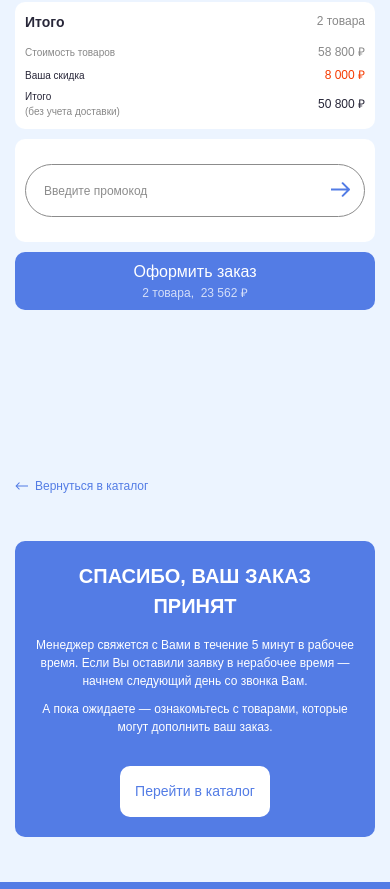
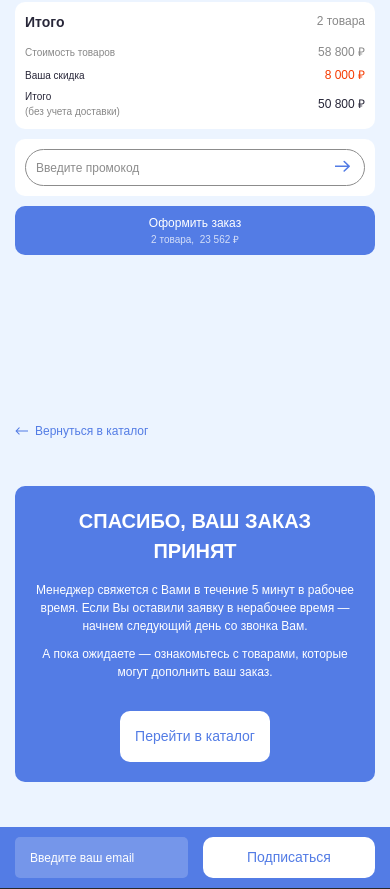
Before and after one commit to Amur28/ekromnew, a plain HTML site: page order.html in a window 390 px wide. Shown: the part 1120-2009 px from the top of the page. Drawn offline with Linux system fonts and the light colour scheme; files whose address does not match are found by name.

Commit message:
Изменил размер итоговой суммы в корзине и оформлении заказа

```diff
--- a/css/media.css
+++ b/css/media.css
@@ -2205,6 +2205,21 @@
     .order-apply__box .order-apply__message {
         font-size: 24px;
     }
+    form.cart-promocode {
+        padding: 10px;
+    }
+    form.cart-promocode .promocode-input {
+        padding: 10px;
+    }
+    .rect-btn--order .rect-btn--order-text {
+        font-size: 12px;
+    }
+    .promocode-button img {
+        width: 15px;
+    }
+    .rect-btn--order .rect-btn--order-sum {
+        font-size: 10px;
+    }
 }
 
 @media (max-width: 400px) {
```
